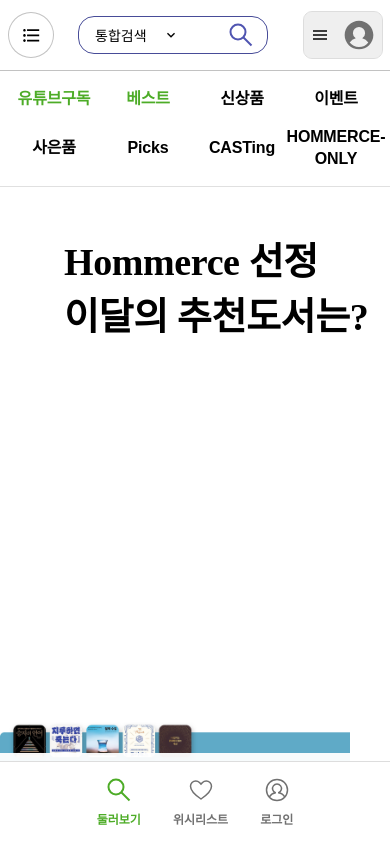
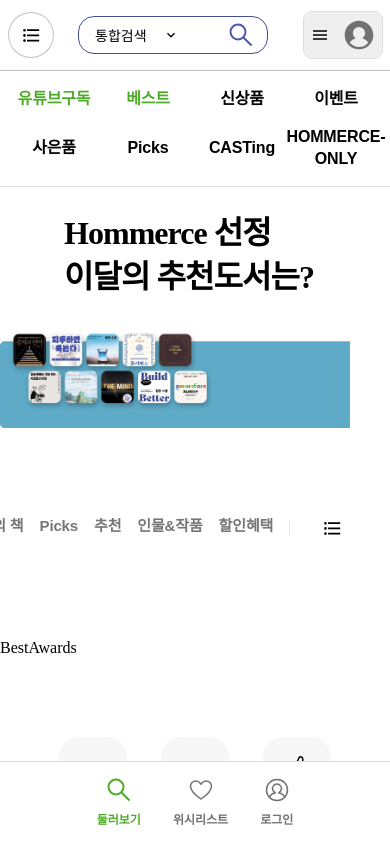
Before and after one commit to hopago/hommerce, a React (Vite) app in the folder client/: page / in a window 390 px wide. Shown: the top 844 px of the page. Built offline with nearby package versions, Linux system fonts and the light colour scheme.

Commit message:
배너 반응형 디자인

```diff
--- a/client/src/scss/banner.scss
+++ b/client/src/scss/banner.scss
@@ -117,14 +117,99 @@
     }
 }
 
+@include sm {
+    .domain-banner {
+        padding-top: 1.5rem;
+        height: 428px;
+
+        &__heading {
+
+            h1 {
+                font-size: 2rem;
+                line-height: 44px;
+                letter-spacing: -0.03em;
+            }
+        }
+
+        &__img {
+            height: 308px;
+        }
+
+        &__control {
+            bottom: 5rem;
+            right: 2.5rem;
+
+            &__horizontal {
+
+                ul {
+                    gap: 0;
+
+                    li {
+
+                        button {
+                            padding: 0.25rem 0.5rem;
+                        }
+                    }
+                }
+            }
+        }
+    }
+}
+
 @include md {
+    .domain-banner {
+        padding-top: 1.5rem;
+        height: 448px;
 
+        &__heading {
+
+            h1 {
+                font-size: 2rem;
+                line-height: 44px;
+                letter-spacing: -0.03em;
+            }
+        }
+
+        &__img {
+            height: 308px;
+        }
+
+        &__control {
+            bottom: 4.1rem;
+        }
+    }
 }
 
 @include lg {
+    .domain-banner {
+        padding-top: 1.5rem;
+        height: 448px;
 
+        &__heading {
+
+            h1 {
+                font-size: 2rem;
+                line-height: 44px;
+                letter-spacing: -0.03em;
+            }
+        }
+
+        &__img {
+            height: 308px;
+        }
+
+        &__control {
+            bottom: 0;
+        }
+    }
 }
 
 @include xl {
+    .domain-banner {
+        height: 548px;
 
+        &__control {
+            bottom: 0;
+        }
+    }
 }
```
